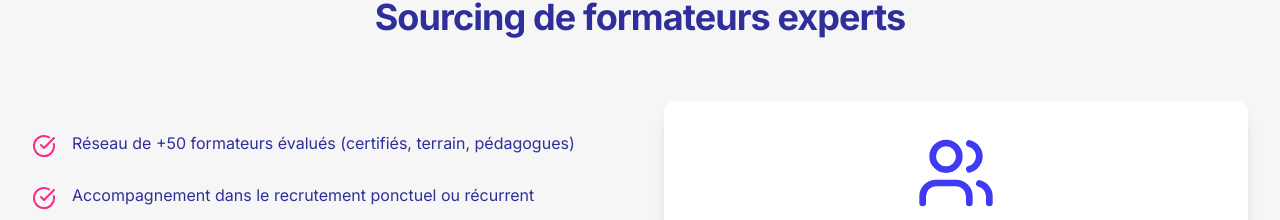
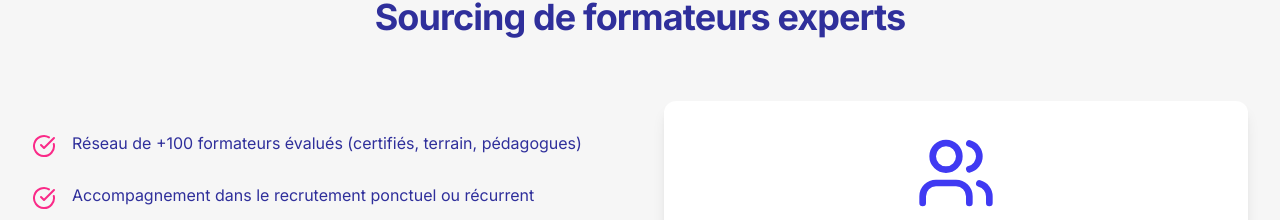
Before and after one commit to Medbmayem/skillia-reboot-design, a React (Vite) app: page /formations in a window 1280 px wide. Shown: the part 1199-1419 px from the top of the page. Built offline with nearby package versions, Linux system fonts and the light colour scheme.

Commit message:
Update trainer count
Update the trainer count from +50 to +100 in both French and English versions.

```diff
--- a/src/contexts/LanguageContext.tsx
+++ b/src/contexts/LanguageContext.tsx
@@ -1,4 +1,3 @@
-
 import React, { createContext, useContext, useState, useEffect } from 'react';
 
 type Language = 'fr' | 'en';
@@ -52,7 +51,7 @@ export const translations = {
 
     // Sourcing
     'formations.sourcing.title': 'Sourcing de formateurs experts',
-    'formations.sourcing.point1': 'Réseau de +50 formateurs évalués (certifiés, terrain, pédagogues)',
+    'formations.sourcing.point1': 'Réseau de +100 formateurs évalués (certifiés, terrain, pédagogues)',
     'formations.sourcing.point2': 'Accompagnement dans le recrutement ponctuel ou récurrent',
     'formations.sourcing.point3': 'Logistique et animation prises en charge',
     'formations.sourcing.point4': 'Thématiques couvertes : IA, cybersécurité, dev, RH, soft skills…',
@@ -161,7 +160,7 @@ export const translations = {
 
     // Sourcing
     'formations.sourcing.title': 'Expert trainer sourcing',
-    'formations.sourcing.point1': 'Network of +50 evaluated trainers (certified, field experience, educators)',
+    'formations.sourcing.point1': 'Network of +100 evaluated trainers (certified, field experience, educators)',
     'formations.sourcing.point2': 'Support in one-time or recurring recruitment',
     'formations.sourcing.point3': 'Logistics and facilitation handled',
     'formations.sourcing.point4': 'Topics covered: AI, cybersecurity, dev, HR, soft skills…',
```
